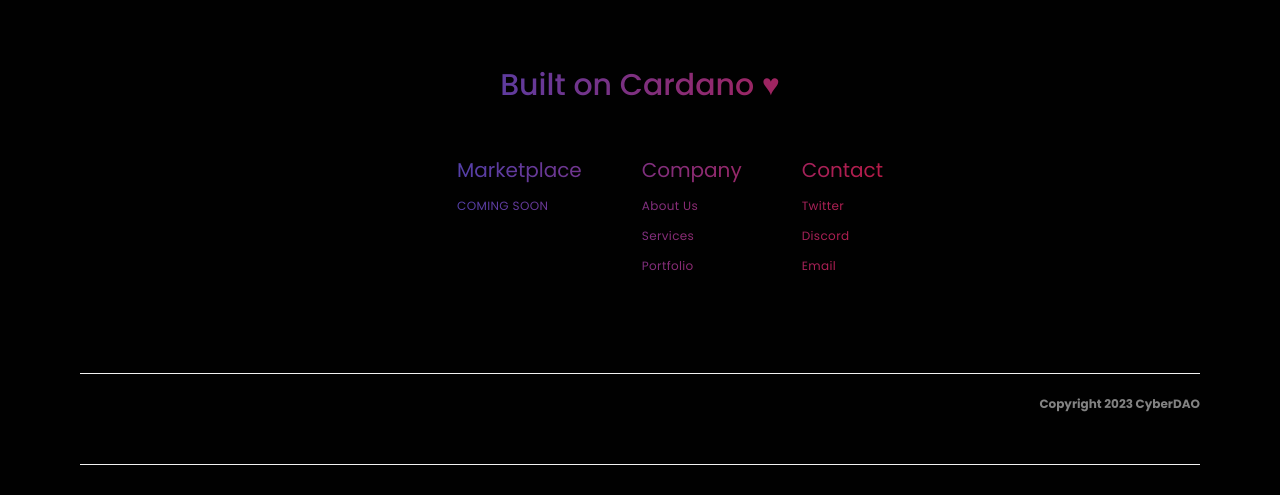
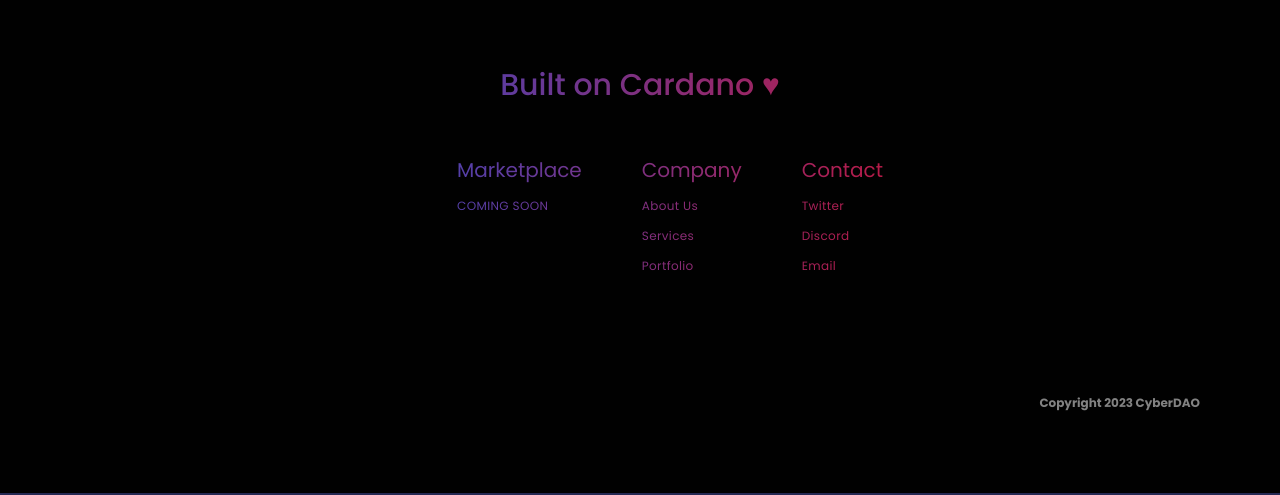
Before and after one commit to CardanoCyberDAO/index, a plain HTML site: page index.html in a window 1280 px wide. Shown: the part 1112-1607 px from the top of the page. Drawn offline with Linux system fonts and the light colour scheme.

Commit message:
Update style.css

```diff
--- a/style.css
+++ b/style.css
@@ -74,7 +74,6 @@ body {
   display: flex;
   justify-content: space-between;
   padding-bottom: 30px;
-  border-top: 1px solid #F2F2F2;
 }
 
 .navbar .hamburgerlogowrap {
```
